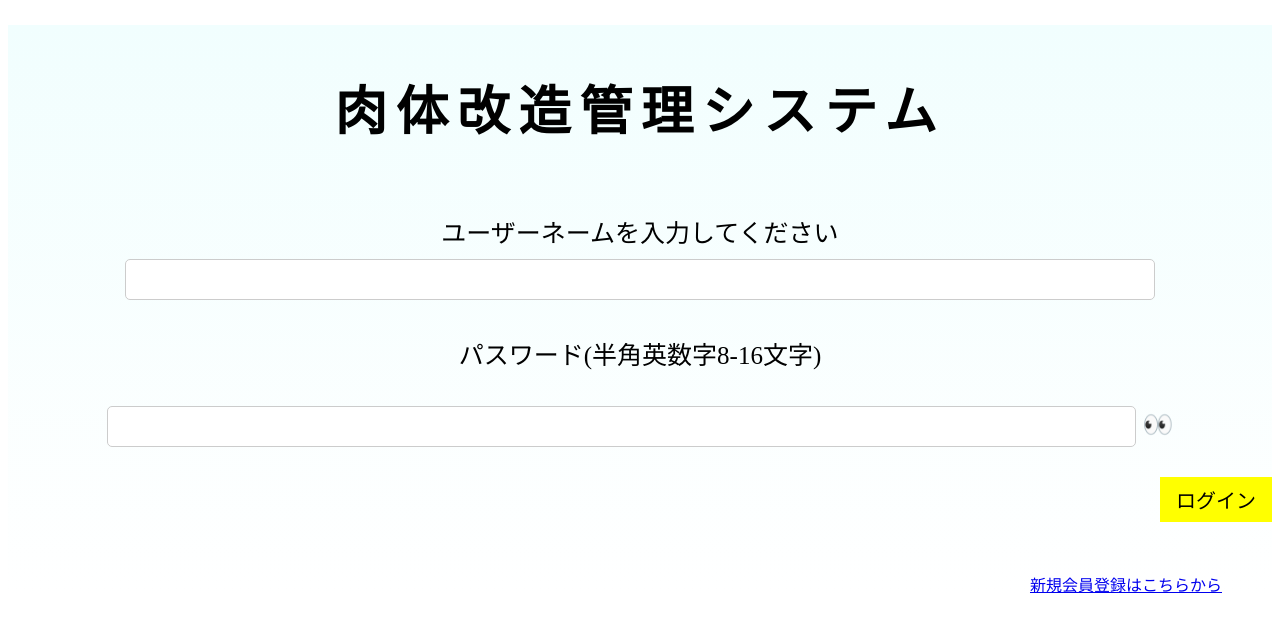
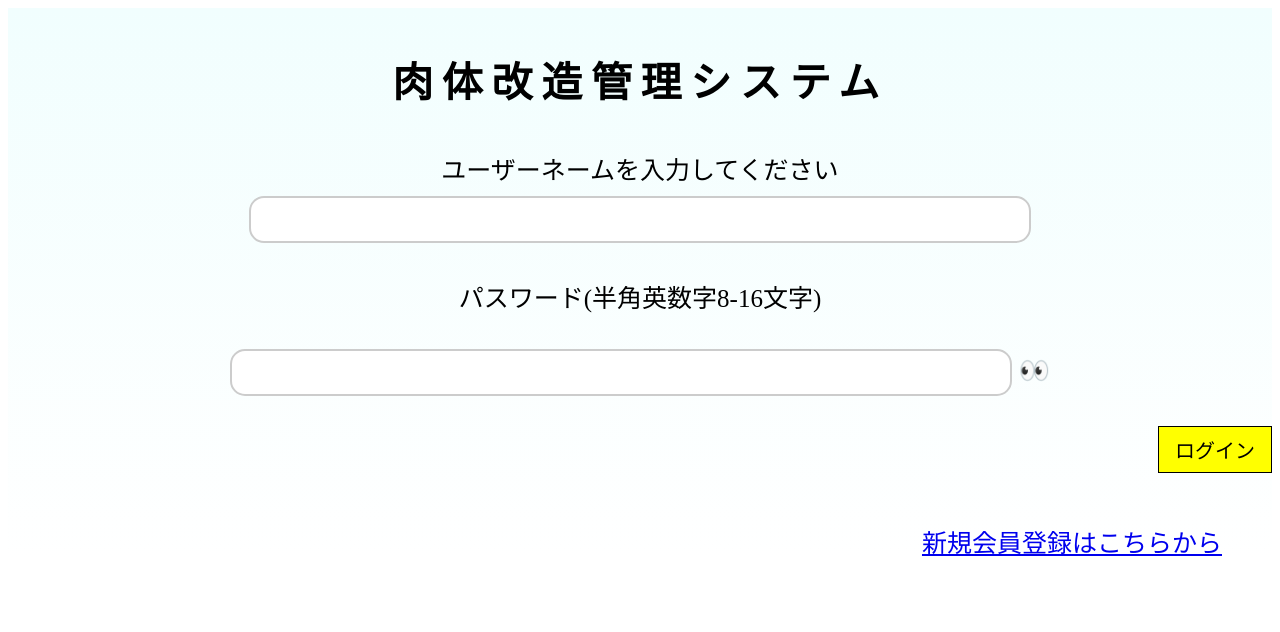
Before and after one commit to komeri90026290/karadanipi-su, a plain HTML site: page login/login.html in a window 1280 px wide. Drawn offline with Linux system fonts and the light colour scheme.

Commit message:
担当コードコメント追加

```diff
--- a/entry/styles/entry.css
+++ b/entry/styles/entry.css
@@ -1,64 +1,62 @@
 @charset "utf-8";
 
 body {
-    background: linear-gradient(#F1FEFE, #FFFFFF);
+    background: linear-gradient(#F1FEFE, #FFFFFF); /*背景のグラデーションカラーを指定*/
 }
 
 nav#title {
     font-size: 35px; /*フォントサイズ*/
-    text-align: center;
-    clear: both;
-    overflow: hidden;
-    margin: 25px auto;
-    letter-spacing: 0.25em;
+    text-align: center;  /*テキストの位置を真ん中に*/
+    clear: both; /*下の行を問題なく発生させる*/
+    overflow: hidden; /*ボックスの範囲から飛び出た時そこを隠す*/
+    letter-spacing: 0.25em; /*文字の間のスペース指定*/
 }
 
 nav#input {
-    display: flex;
+    display: flex;  /*フレックスボックスを配置*/
     flex-direction: column;  /* 縦方向配置 */
-    align-items: center;
+    align-items: center;  /*中央ぞろえでかっこよく*/
 }
 
 nav#input input[type="text"],
 nav#input input[type="password"],
 nav#input input[type="number"],
 nav#input select {
-    width: 80%;
-    text-align: center;
-    width: 60%;
-    font-size: 20px;
-    padding: 5px;
-    margin: 8px 0;
-    border-radius: 15px;
+    text-align: center; /*中央に揃える*/
+    width: 60%; /*横幅指定*/
+    font-size: 20px; /*フォントの大きさを指定 */
+    padding: 5px; /*内側の余白の大きさ*/
+    margin: 8px 0; /*外側の余白の大きさ*/
+    border-radius: 15px; /*枠の淵の丸みを指定*/
 }
 
 
 #submit {
-    text-align: right;
-    margin: 20px auto;
-    border-radius: 15px;
+    text-align: right; /*登録ボタンの場所を右端に*/
+    margin: 20px auto; /*外側の余白の大きさ*/
+    border-radius: 15px; /*枠の淵の丸みを指定*/
 }
 
 #submit input[type="submit"] {
-    border-radius: 15px;
-    font-size: 20px;
-    padding: 8px 16px;
-    background-color: yellow;
-    color: black;
-    cursor: pointer;
+    font-size: 20px; /*文字の大きさ指定*/
+    padding: 8px 16px; /*内側の余白の大きさ*/
+    background-color: yellow; /*ボタンの色を指定*/
+    color: black; /*文字の色指定*/
+    cursor: pointer; /*マウスが上に行った際にクリックできますよ的な感じのやつにポインターが変わるお*/
     border: 1.5px solid black; /*枠線太さ色*/
+    border-radius: 15px; /*枠の淵の丸みを指定*/
 }
 
 /*体重小数点エラー部分*/
 .error {
-    display: none;
+    display: none;  /*いつもは隠れてます*/
   }
   /* 隣接セレクタで
    * input:invalidの隣の
    * エラーメッセージは表示する
    */
   input:invalid + .error {
-    display: block;
-    color: red;
-    font-size: 0.9em;
+    display: block; /*ブロックとして表示*/
+    color: red; /*文字の色指定*/
+    font-size: 0.9em; /*文字の大きさ指定*/
 }
--- a/kakunin/styles/kakunin.css
+++ b/kakunin/styles/kakunin.css
@@ -1,5 +1,5 @@
 body {
-    background: linear-gradient(#F1FEFE, #FFFFFF);
+    background: linear-gradient(#F1FEFE, #FFFFFF); /*背景色グラデ*/
     display: flex; /*ディスプレイ設定*/
     justify-content: center;   /*横、中央に*/
     height: 100vh;          /*高さ*/
@@ -30,5 +30,5 @@ body {
 }
 
 #cancel input[type="submit"] {
-    background:red; /*背景色*/
+    background:#F06060; /*キャンセルボタン色指定*/
 }
--- a/login/login.html
+++ b/login/login.html
@@ -6,44 +6,46 @@
         <link rel="stylesheet" href="styles/login.css">
     </head>
     <body>
-        <div id="back">
-        <nav id="title">
+        <nav id="back"> <!--背景色指定のためのID[back]-->
+        <nav id="title"> <!--タイトルの大きさ変更のためのID[title]-->
             <h1>肉体改造管理システム</h1>
         </nav>
+
         <nav id="input">
         <form>
-            <!--ID、パスワード入力欄-->
-            <label for="user_id">ユーザーネームを入力してください</label><br>
+            <!--ユーザーネーム、パスワード入力欄-->
+            <label for="user_id">ユーザーネームを入力してください</label><br> <!--●ユーザーネームでラベル付け-->
             <input type="text" id="user_name" name="user_name"><br>
 
             <div class="password_container">
                 <p>パスワード(半角英数字8-16文字)</p>
-                <input type="password" id="user_password" name="user_password" minlength="8" maxlength="16" pattern="^[a-zA-Z0-9]+$">
-                <span class="toggle-password" onclick="clickButton()">👀</span><br>
+                <input type="password" id="user_password" name="user_password" minlength="8" maxlength="16" pattern="^[a-zA-Z0-9]+$"> <!--パスワード入力欄、英数字のみの指定-->
+                <span class="toggle-password" onclick="clickButton()">👀</span><br> <!--関数clickButtonを呼び出すことでパスワードの表示非表示を切り替え-->
             </div>
-        </nav>
+
 
             <!--ログインボタン-->
-        <nav id="submit">
+        <nav id="submit"> <!--ログインボタンをCSSでいじるためのID[submit]-->
             <input type="submit" value="ログイン">
         </nav>
         </form>
         <!--新規会員登録リンク-->
-        <nav id="newentry">
-            <a href="new_entry.html">新規会員登録はこちらから</a>
+        <nav id="newentry"> <!--会員登録文をいじるためのID[newentry]-->
+            <a href="new_entry.html">新規会員登録はこちらから</a> <!--new_entry.htmlに飛ぶリンク-->
         </nav>
         </div>
+
         <script>
             function clickButton() {
-                var user_password = document.getElementById("user_password");
-                var toggleIcon = document.querySelector(".toggle-password");
+                var user_password = document.getElementById("user_password"); //変数user_passwordに入力途中のパスワードを入れとく
+                var toggleIcon = document.querySelector(".toggle-password"); //変数toggleIconにtoggle-passwordを入れとく
 
-                if (user_password.type === "password") {
-                    user_password.type = "text";
-                    toggleIcon.textContent = "👀"; // 眼のアイコンに表示を切り替える絵文字
+                if (user_password.type === "password") { //パスワードのtype属性が[password](隠れている状態であること)確認 そうだった場合そのまま下のコードへ
+                    user_password.type = "text"; //type属性を[text]に変更することでpasswordの中身を表示
+                    toggleIcon.textContent = "👀"; // パスワードが見れるようになったら👀に絵文字を変更
                 } else {
-                    user_password.type = "password";
-                    toggleIcon.textContent = "🙈"; // 目のアイコンに表示を切り替える絵文字
+                    user_password.type = "password"; //type属性をpasswordに変更することでpasswordの中身を隠す
+                    toggleIcon.textContent = "🙈"; // パスワードが見れなくなったら🙈に絵文字を変更
                 }
             }
         </script>
--- a/login/styles/login.css
+++ b/login/styles/login.css
@@ -1,49 +1,51 @@
 @charset "utf-8";
 
 #back {
-    background: linear-gradient(#F1FEFE, #FFFFFF);
+    background: linear-gradient(#F1FEFE, #FFFFFF); /*背景色グラデ指定*/
 }
 
+
+
 #title {
-    font-size: 35px;
-    text-align: center;
-    clear: both;
-    overflow: hidden;
-    margin: 25px auto;
-    letter-spacing: 0.25em;
+    font-size: 35px; /*文字の大きさ指定*/
+    text-align: center; /*中央に寄せる*/
+    clear: both; /*下の行を問題なく発生させる*/
+    overflow: hidden; /*ボックスの範囲から飛び出た時そこを隠す*/
+    letter-spacing: 0.25em;/*文字の間のスペース指定*/
 }
 
 #input {
-    text-align: center;
-    font-size: 25px
+    text-align: center; /*中央に揃える*/
+    font-size: 25px /*文字の大きさ指定*/
 }
 
 #input input[type="text"],
 #input input[type="password"] {
-    width: 80%;
-    font-size: 20px;
-    padding: 8px;
-    margin: 10px 0;
-    border: 1px solid #ccc;
-    border-radius: 5px;
+    text-align: center; /*中央に揃える*/
+    width: 60%; /*横幅指定*/
+    font-size: 20px; /*文字の大きさ指定*/
+    padding: 10px; /*内側の余白の大きさ*/
+    margin: 10px 0; /*外側の余白の大きさ*/
+    border: 2px solid #ccc;  /*枠の淵の線の太さと色指定*/
+    border-radius: 15px; /*枠の淵の丸みを指定*/
 }
 
 
 #submit {
     text-align: right; /* ボタンを右に寄せる */
-    margin: 20px auto;
+    margin: 20px auto; /*外側の余白の大きさ*/
 }
 
 #submit input[type="submit"] {
-    font-size: 20px;
-    padding: 8px 16px;
-    background-color: yellow;
-    color: black;
-    border: none; /* 枠を削除 */
-    cursor: pointer;
+    font-size: 20px; /*文字の大きさ指定*/
+    padding: 8px 16px; /*内側の余白の大きさ*/
+    background-color: yellow; /*ボタンの色指定*/
+    color: black; /*文字の色指定*/
+    border: 1.5px solid black; /*枠線太さ色*/
+    cursor: pointer; /*マウスが上に行った際にクリックできますよ的な感じのやつにポインターが変わるお*/
 }
 
 #newentry {
-    text-align: right;
-    margin: 50px;
+    text-align: right; /*右に移動*/
+    margin: 50px;  /*外側の余白の大きさ*/
 }
```
Also changed, not shown: entry/new_entry.html (+18 -20 lines), kakunin/acountDel.html (+3 -3 lines), kakunin/admin_logout.html (+3 -3 lines), kakunin/goalDel.html (+4 -4 lines), kakunin/memoryDel.html (+3 -3 lines), kakunin/user_logout.html (+4 -4 lines).
